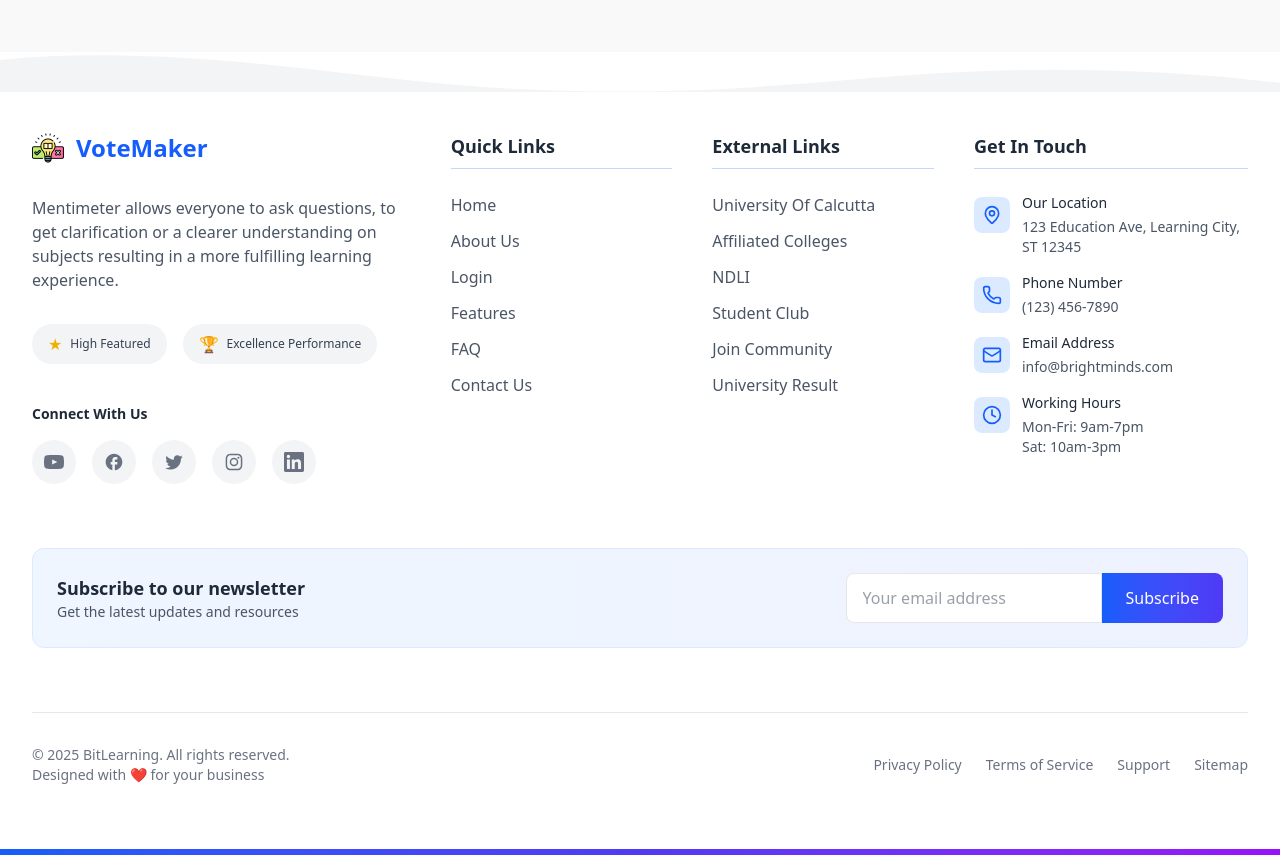
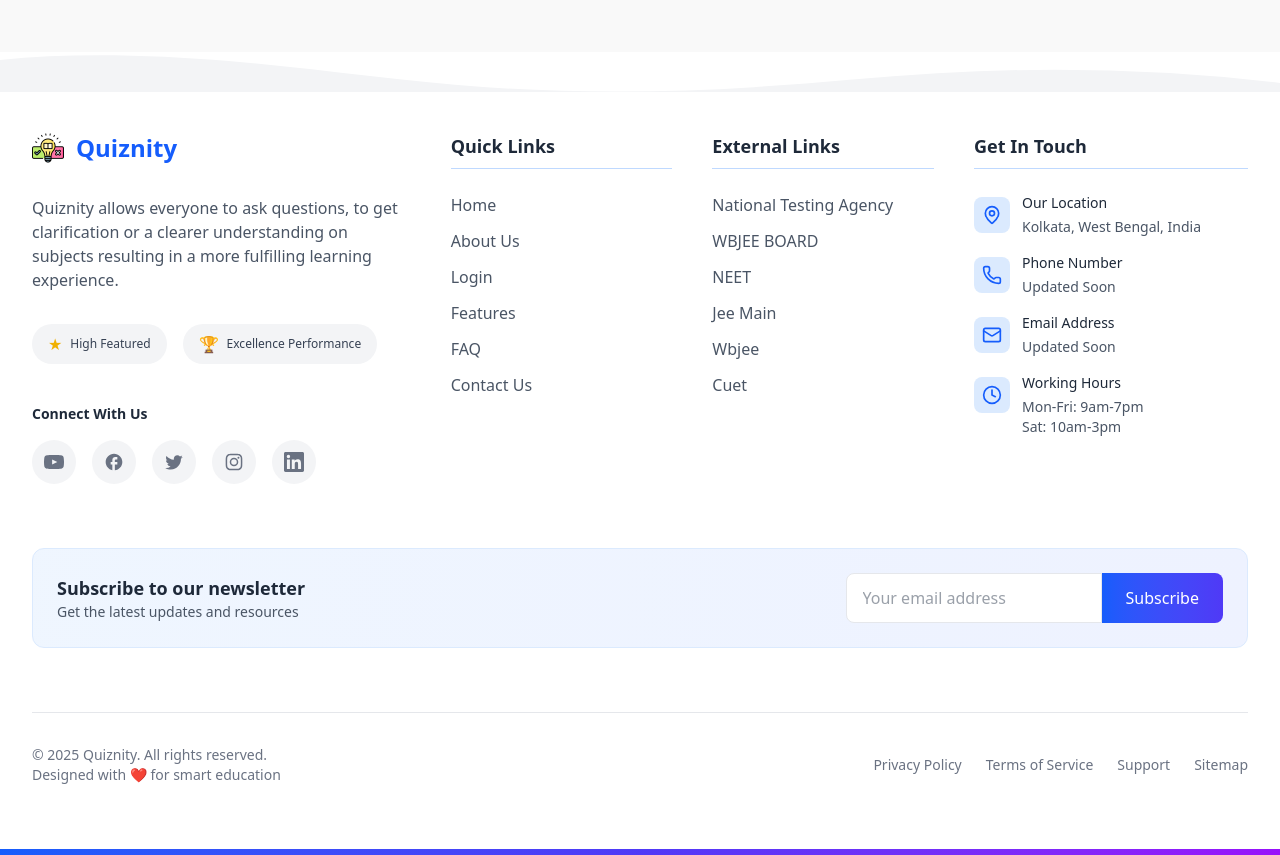
Before and after one commit to karnerfly/quiz, a React (Vite) app in the folder frontend/: page /faq in a window 1280 px wide. Shown: the part 800-1655 px from the top of the page. Built offline with nearby package versions, Linux system fonts and the light colour scheme.

Commit message:
small modification

```diff
--- a/frontend/src/components/FaqSection.jsx
+++ b/frontend/src/components/FaqSection.jsx
@@ -86,7 +86,7 @@
             Still have questions?
           </p>
           <a
-            href="#contact"
+            href="/contact"
             className="inline-flex items-center text-black font-semibold hover:text-gray-700 transition-colors"
           >
             Contact our support team
--- a/frontend/src/components/common/Footer.jsx
+++ b/frontend/src/components/common/Footer.jsx
@@ -91,13 +91,13 @@
               <div className="flex items-center">
                 <img src="/quiz.png" alt="Company Logo" className="h-8 mr-3" />
                 <span className="text-2xl font-bold text-blue-600">
-                  VoteMaker
+                Quiznity
                 </span>
               </div>
             </div>
 
             <p className="text-gray-600 max-w-md">
-              Mentimeter allows everyone to ask questions, to get clarification
+              Quiznity allows everyone to ask questions, to get clarification
               or a clearer understanding on subjects resulting in a more
               fulfilling learning experience.
             </p>
@@ -233,12 +233,12 @@
               </h3>
               <ul className="space-y-3">
                 {[
-                  "University Of Calcutta",
-                  "Affiliated Colleges",
-                  "NDLI",
-                  "Student Club",
-                  "Join Community",
-                  "University Result",
+                  "National Testing Agency",
+                  "WBJEE BOARD",
+                  "NEET",
+                  "Jee Main",
+                  "Wbjee",
+                  "Cuet",
                 ].map((item) => (
                   <li key={item}>
                     <a
@@ -272,7 +272,7 @@
                       Our Location
                     </h4>
                     <p className="text-sm text-gray-600 mt-1">
-                      123 Education Ave, Learning City, ST 12345
+                      Kolkata, West Bengal, India
                     </p>
                   </div>
                 </li>
@@ -285,7 +285,7 @@
                     <h4 className="text-sm font-medium text-gray-800">
                       Phone Number
                     </h4>
-                    <p className="text-sm text-gray-600 mt-1">(123) 456-7890</p>
+                    <p className="text-sm text-gray-600 mt-1">Updated Soon</p>
                   </div>
                 </li>
 
@@ -298,7 +298,7 @@
                       Email Address
                     </h4>
                     <p className="text-sm text-gray-600 mt-1">
-                      info@brightminds.com
+                      Updated Soon
                     </p>
                   </div>
                 </li>
@@ -354,11 +354,11 @@
         <div className="mt-16 flex flex-col md:flex-row justify-between items-center pt-8 border-t border-gray-200">
           <div className="mb-4 md:mb-0">
             <p className="text-sm text-gray-500">
-              &copy; {new Date().getFullYear()} BitLearning. All rights
+              &copy; {new Date().getFullYear()} Quiznity. All rights
               reserved.
             </p>
             <p className="text-sm text-gray-500">
-              Designed with ❤️ for your business
+              Designed with ❤️ for smart education
             </p>
           </div>
           <div className="flex flex-wrap gap-6">
--- a/frontend/src/components/common/Header.jsx
+++ b/frontend/src/components/common/Header.jsx
@@ -44,7 +44,7 @@
           {/* Logo */}
           <div className="flex items-center">
             <img src="/quiz.png" alt="Company Logo" className="h-8 mr-3" />
-            <span className="text-2xl font-bold text-blue-600">VoteMaker</span>
+            <span className="text-2xl font-bold text-blue-600">Quiznity</span>
           </div>
 
           {/* Desktop Navigation + Button */}
```
